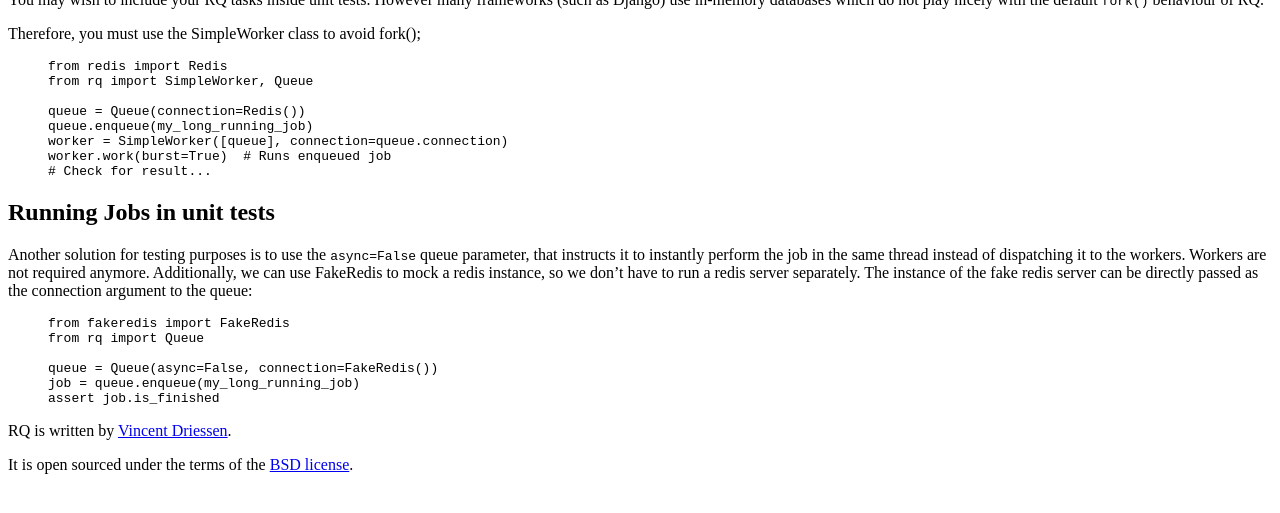
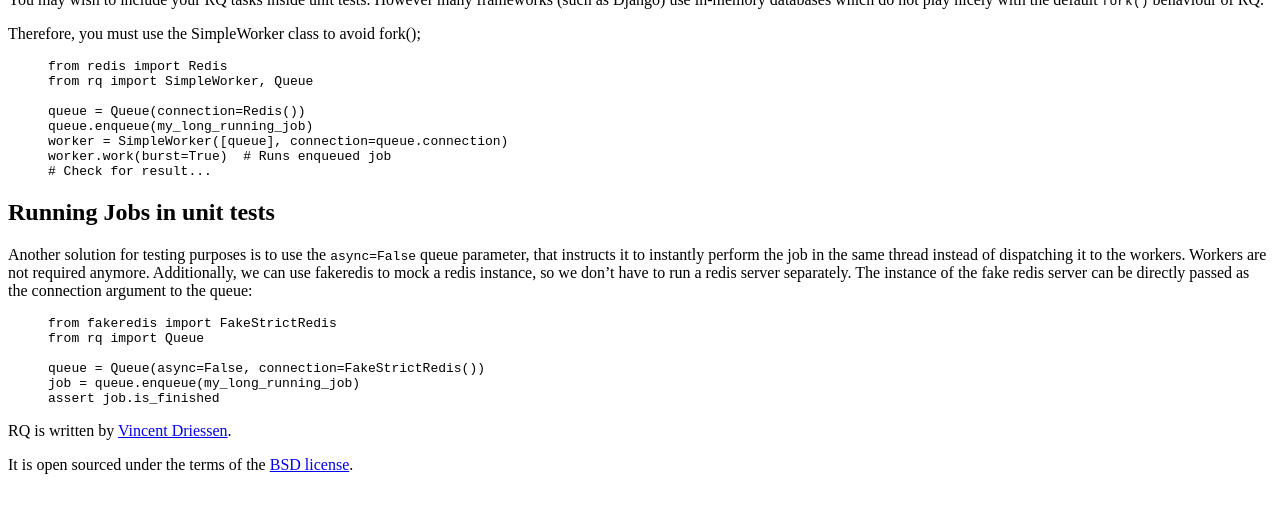
Before and after one commit to rq/rq, a Jekyll site: the page built from docs/testing.md, in a window 1280 px wide, cut to the strip 324-837 px from the top of the page. Built offline with Jekyll 4.4.1, drawn with Linux system fonts in a browser that asks for light colours; some web fonts are replaced; Markdown is read by kramdown in place of the engine named in the settings.

Commit message:
enh: use FakeStrictRedis to avoid zadd bug

```diff
--- a/docs/testing.md
+++ b/docs/testing.md
@@ -27,15 +27,15 @@ Another solution for testing purposes is to use the `async=False` queue
 parameter, that instructs it to instantly perform the job in the same
 thread instead of dispatching it to the workers. Workers are not required
 anymore.
-Additionally, we can use FakeRedis to mock a redis instance, so we don't have to
+Additionally, we can use fakeredis to mock a redis instance, so we don't have to
 run a redis server separately. The instance of the fake redis server can
 be directly passed as the connection argument to the queue:
 
 {% highlight python %}
-from fakeredis import FakeRedis
+from fakeredis import FakeStrictRedis
 from rq import Queue
 
-queue = Queue(async=False, connection=FakeRedis())
+queue = Queue(async=False, connection=FakeStrictRedis())
 job = queue.enqueue(my_long_running_job)
 assert job.is_finished
 {% endhighlight %}
```
